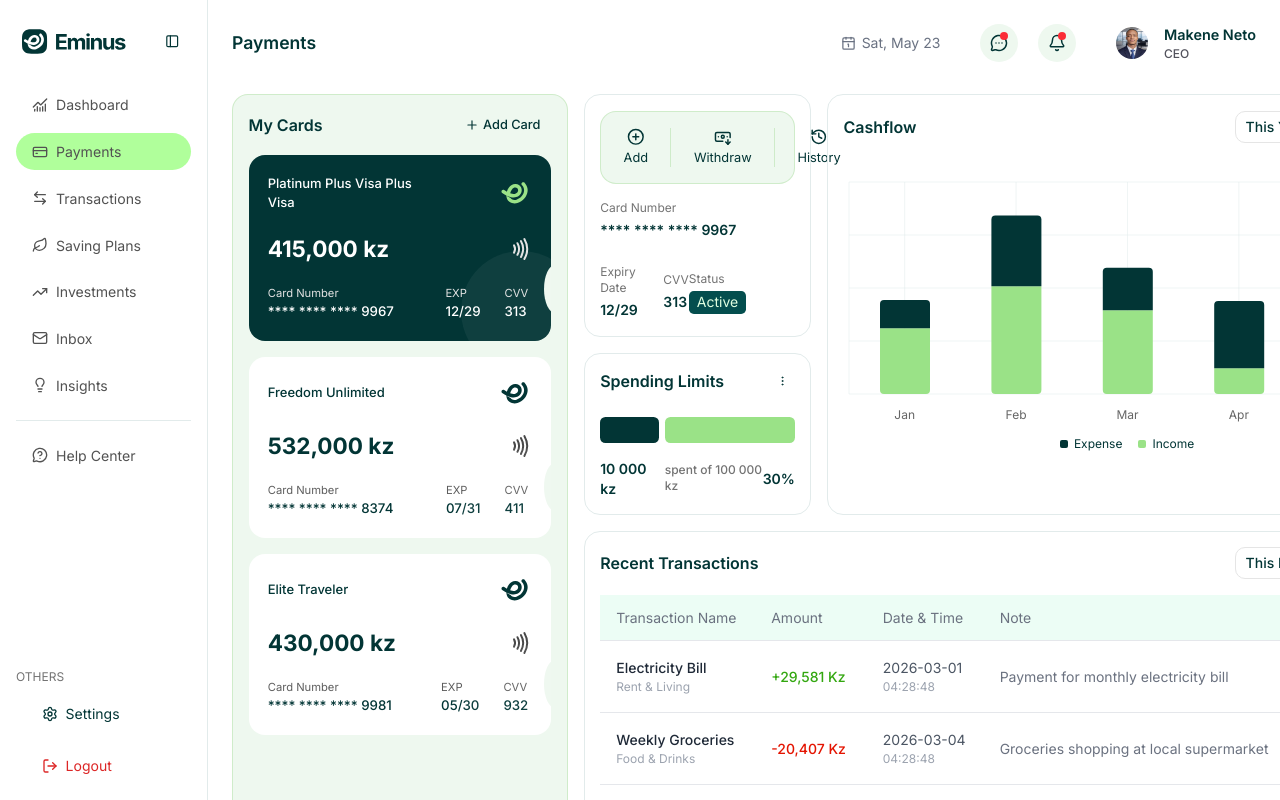
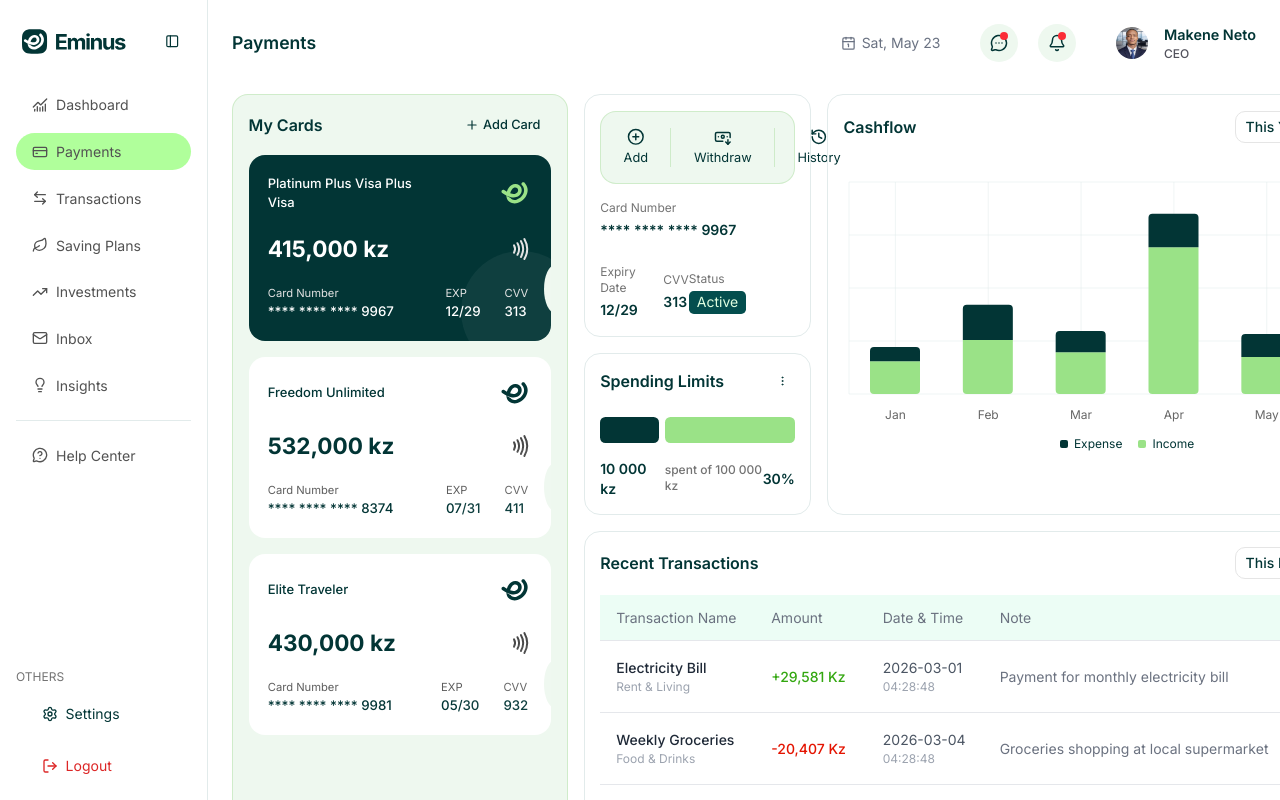
Before and after one commit to makeneto/eminus, a React (Vite) app: page /payments in a window 1280 px wide. Built offline with nearby package versions, Linux system fonts and the light colour scheme.

Commit message:
fix: correcting revenue data for the month of April in the cash flow chart.

```diff
--- a/src/components/ui/CashflowChart.tsx
+++ b/src/components/ui/CashflowChart.tsx
@@ -18,8 +18,9 @@ const chartData = [
   { month: "January", income: 186000, expense: 80000 },
   { month: "February", income: 305000, expense: 200000 },
   { month: "March", income: 237000, expense: 120000 },
-  { month: "April", income: 73000, expense: 190000 },
+  { month: "April", income: 830000, expense: 190000 },
   { month: "May", income: 209000, expense: 130000 },
+  { month: "June", income: 590000, expense: 110000  },
 ]
 
 const chartConfig = {
```
